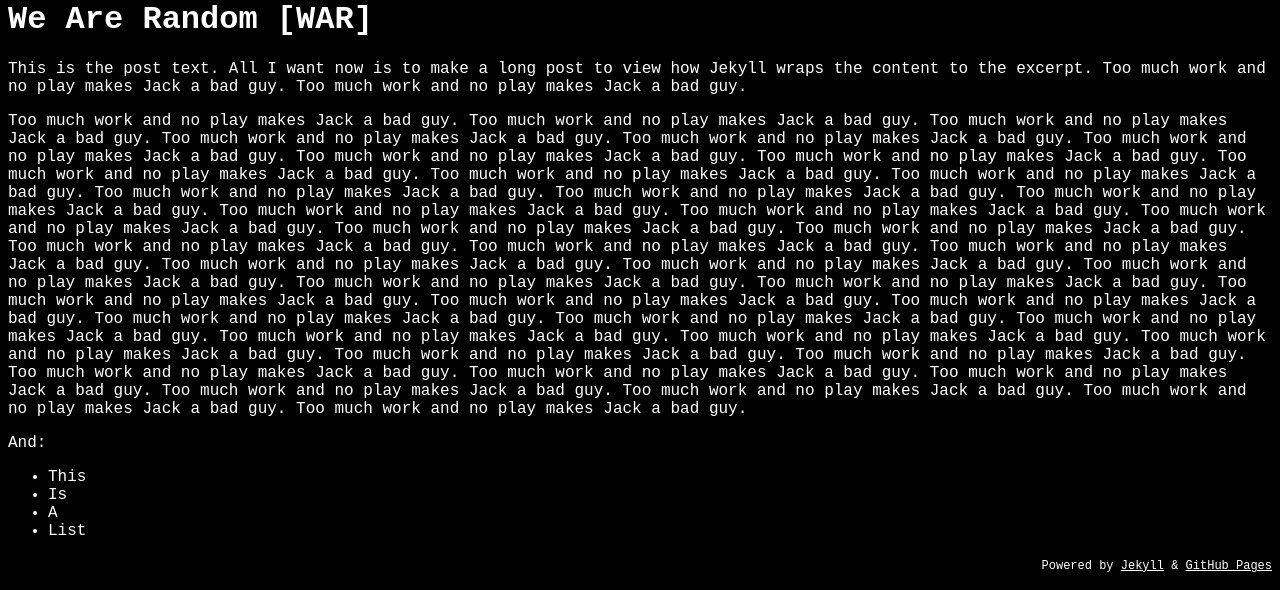
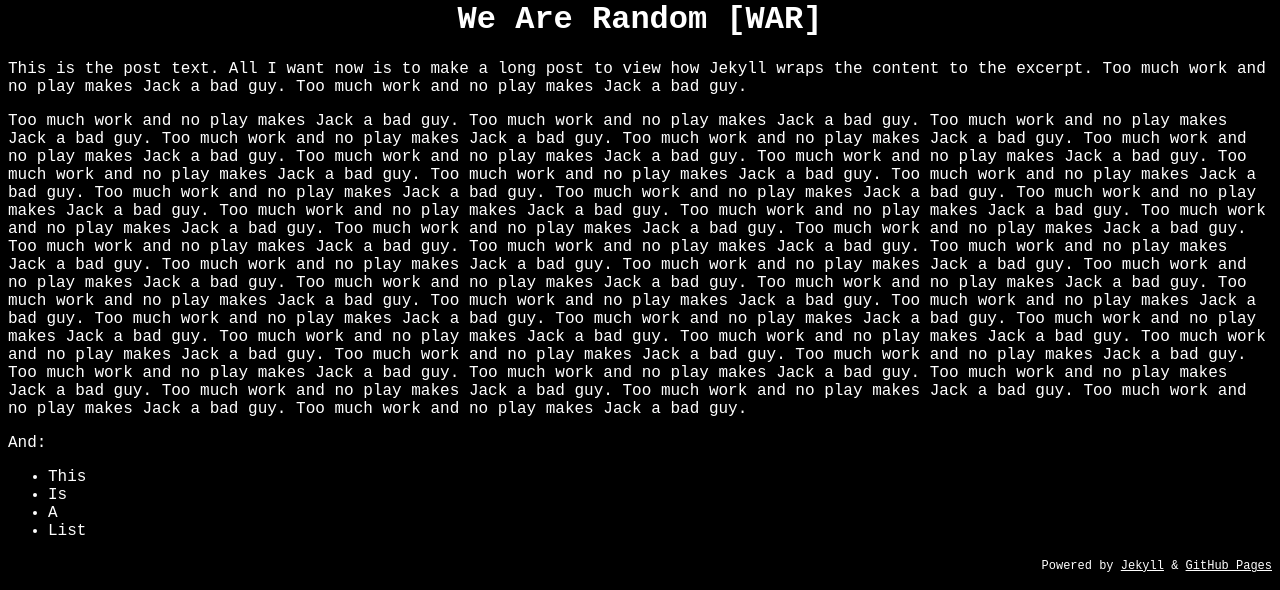
Before and after one commit to wearerandom/wearerandom.github.io, a Jekyll site: the page built from _posts/2016-09-17-long-post.md, in a window 1280 px wide. Shown: the part 341-931 px from the top of the page. Built offline with Jekyll 4.4.1, drawn with Linux system fonts in a browser that asks for light colours.

Commit message:
Update _styles.scss

```diff
--- a/_sass/_styles.scss
+++ b/_sass/_styles.scss
@@ -4,12 +4,6 @@
     color: white;
     background-color: black;
     font-family: "Courier New";
-}
-
-header {
-    h1 {
-        text-align: center;
-    }
 }
 
 body.wrap{
@@ -24,6 +18,10 @@ body.wrap{
         }
     }
 
+    h1 {
+        text-align: center;
+    }
+
     .footer {
         ul {
             text-align: right;
```
